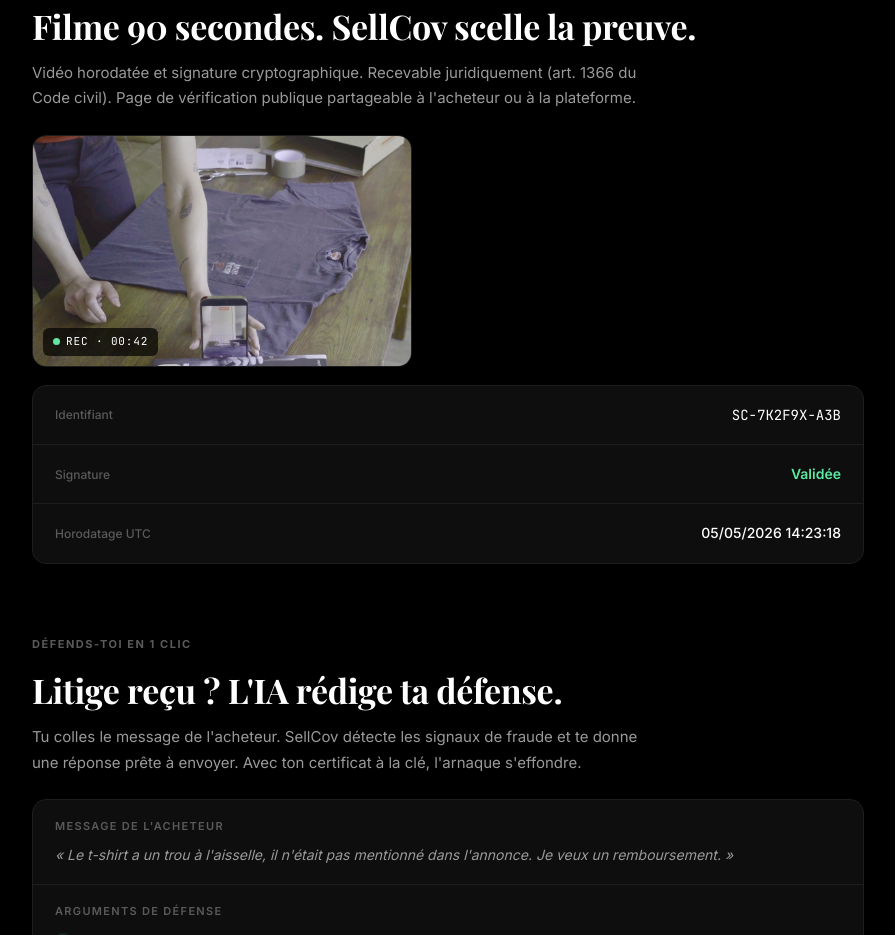
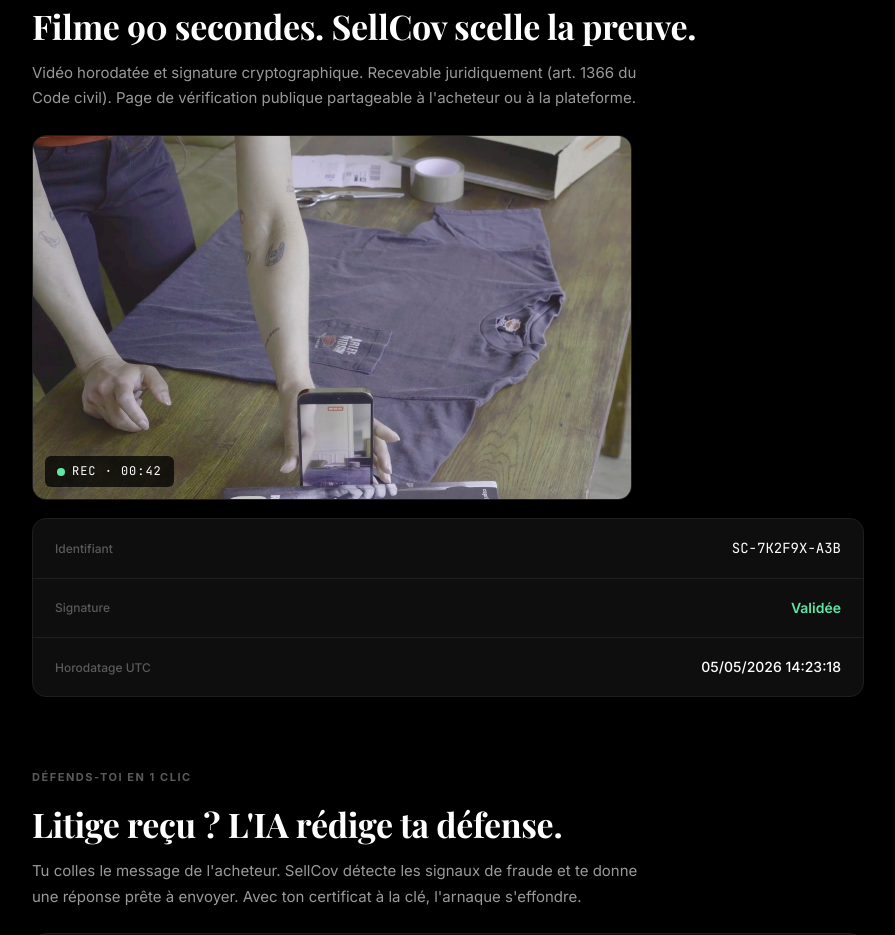
Before and after one commit to WRONIKOWSKY/sellguard, a Next.js app in the folder sellguard/: page /demo in a window 1280 px wide. Shown: the part 1280-2215 px from the top of the page, without its empty margins (192-1087 px from the left). Built offline with nearby package versions, Linux system fonts and the light colour scheme; no server answers; a web font is replaced by a local one.

Commit message:
Update demo.js
demo: enlarge video frame photo to 600px for visual balance

```diff
--- a/sellguard/pages/demo.js
+++ b/sellguard/pages/demo.js
@@ -83,10 +83,10 @@ export default function Demo() {
           title="Filme 90 secondes. SellCov scelle la preuve."
           subtitle="Vidéo horodatée et signature cryptographique. Recevable juridiquement (art. 1366 du Code civil). Page de vérification publique partageable à l'acheteur ou à la plateforme."
         >
-          <div style={{marginBottom:'18px',borderRadius:'14px',overflow:'hidden',border:'1px solid var(--border)',background:'var(--bg-card)',maxWidth:'380px',position:'relative'}}>
+          <div style={{marginBottom:'18px',borderRadius:'14px',overflow:'hidden',border:'1px solid var(--border)',background:'var(--bg-card)',maxWidth:'600px',position:'relative'}}>
             <img src="/demovideo-tshirt.jpg" alt="Frame de la vidéo certifiée" style={{width:'100%',height:'auto',display:'block'}} />
-            <div style={{position:'absolute',bottom:'10px',left:'10px',padding:'5px 10px',borderRadius:'6px',background:'rgba(0,0,0,.7)',color:'#fff',fontSize:'11px',fontFamily:'JetBrains Mono,monospace',letterSpacing:'.08em',display:'flex',alignItems:'center',gap:'6px'}}>
-              <span style={{width:'7px',height:'7px',borderRadius:'50%',background:'var(--green)',display:'inline-block'}}></span>
+            <div style={{position:'absolute',bottom:'12px',left:'12px',padding:'6px 12px',borderRadius:'6px',background:'rgba(0,0,0,.75)',color:'#fff',fontSize:'12px',fontFamily:'JetBrains Mono,monospace',letterSpacing:'.08em',display:'flex',alignItems:'center',gap:'7px'}}>
+              <span style={{width:'8px',height:'8px',borderRadius:'50%',background:'var(--green)',display:'inline-block'}}></span>
               REC · 00:42
             </div>
           </div>
```
